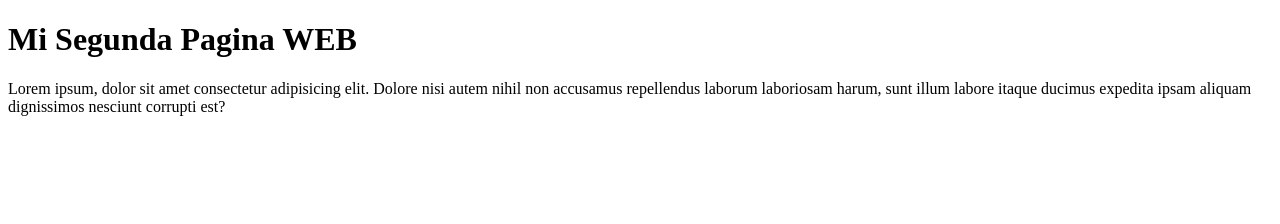
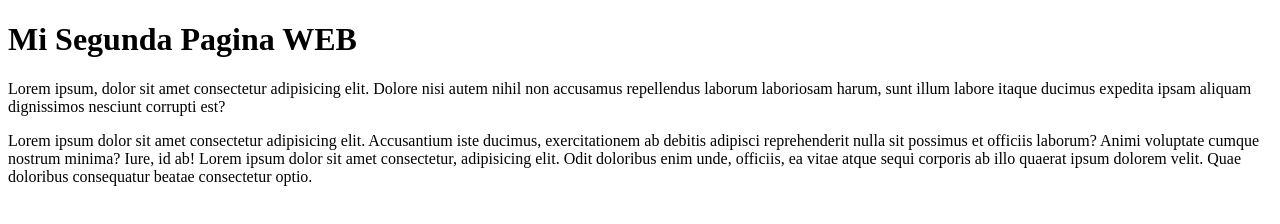
Before and after one commit to feliperrr/test1908, a plain HTML site: page index.html in a window 1280 px wide. Drawn offline with Linux system fonts and the light colour scheme.

Commit message:
tercer commit

```diff
--- a/index.html
+++ b/index.html
@@ -12,6 +12,10 @@
     <p>
         Lorem ipsum, dolor sit amet consectetur adipisicing elit. Dolore nisi autem nihil non accusamus repellendus laborum laboriosam harum, sunt illum labore itaque ducimus expedita ipsam aliquam dignissimos nesciunt corrupti est?
     </p>
+    <p>
+        Lorem ipsum dolor sit amet consectetur adipisicing elit. Accusantium iste ducimus, exercitationem ab debitis adipisci reprehenderit nulla sit possimus et officiis laborum? Animi voluptate cumque nostrum minima? Iure, id ab!
+        Lorem ipsum dolor sit amet consectetur, adipisicing elit. Odit doloribus enim unde, officiis, ea vitae atque sequi corporis ab illo quaerat ipsum dolorem velit. Quae doloribus consequatur beatae consectetur optio.
+    </p>
 
 </body>
 </html>
```
